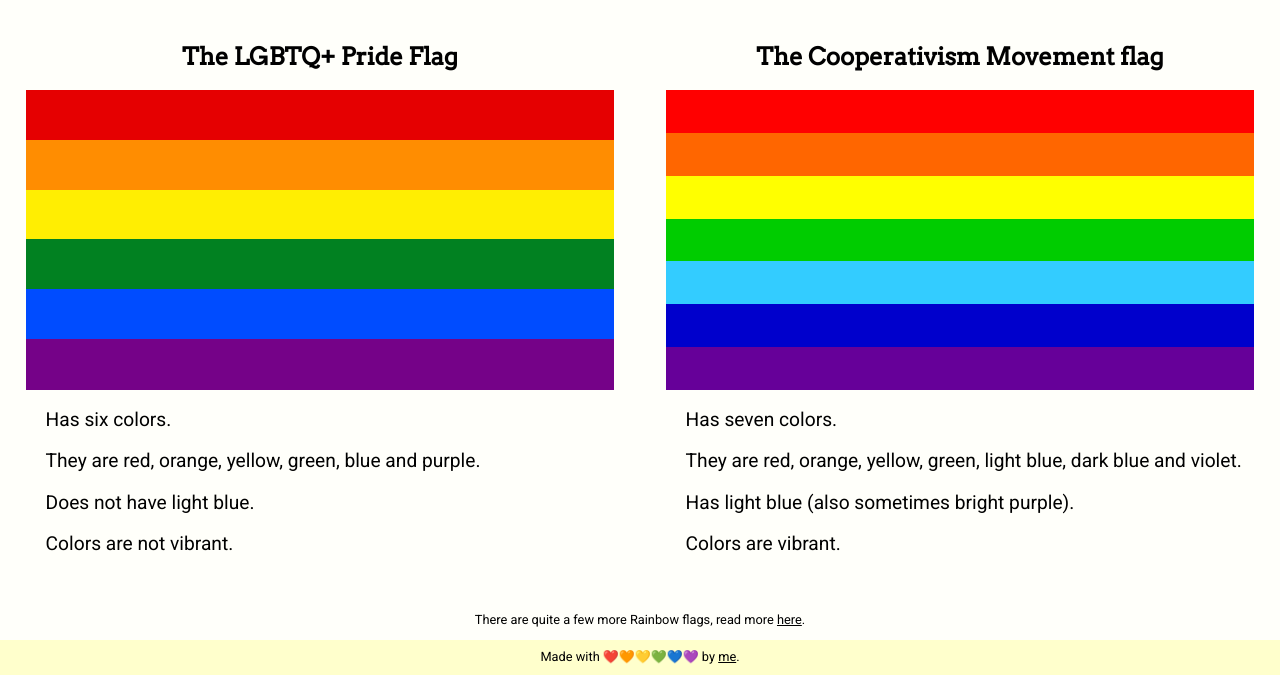
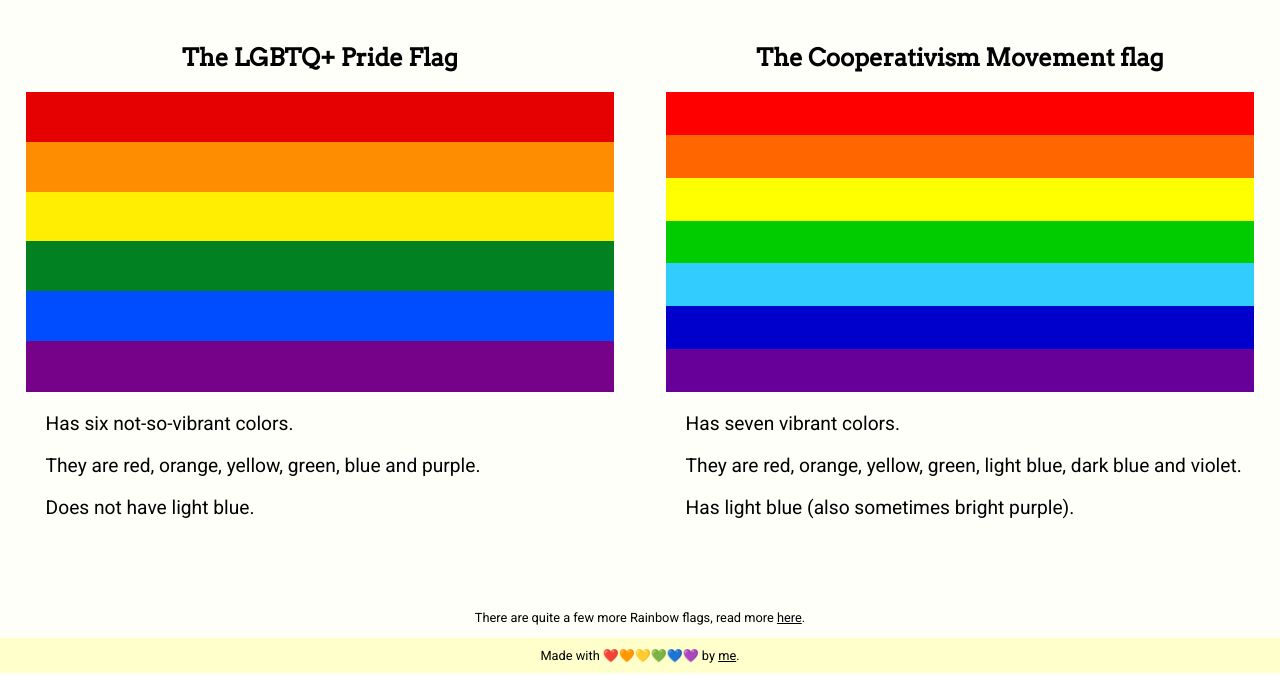
Before and after one commit to anabellaspinelli/pride-or-coop, a plain HTML site: page index.html in a window 1280 px wide. Shown: the part 127-802 px from the top of the page. Drawn offline with nearby package versions, Linux system fonts and the light colour scheme.

Commit message:
Removed unnecessary CSS link and fixed footer.

```diff
--- a/index.html
+++ b/index.html
@@ -50,10 +50,6 @@
 
     <!-- Styles -->
     <link
-      rel="stylesheet"
-      href="https://unpkg.com/purecss@1.0.0/build/pure-min.css"
-    />
-    <link
       href="https://fonts.googleapis.com/css?family=Arvo|Roboto&display=swap"
       rel="stylesheet"
     />
@@ -67,23 +63,21 @@
         <h2>The LGBTQ+ Pride Flag</h2>
         <div class="flag pride"></div>
         <section class="flag-details">
-          <p>Has six colors.</p>
+          <p>Has six not-so-vibrant colors.</p>
           <p>They are red, orange, yellow, green, blue and purple.</p>
           <p>Does not have light blue.</p>
-          <p>Colors are not vibrant.</p>
         </section>
       </section>
       <section id="coop">
         <h2>The Cooperativism Movement flag</h2>
         <div class="flag coop"></div>
         <section class="flag-details">
-          <p>Has seven colors.</p>
+          <p>Has seven vibrant colors.</p>
           <p>
             They are red, orange, yellow, green, light blue, dark blue and
             violet.
           </p>
           <p>Has light blue (also sometimes bright purple).</p>
-          <p>Colors are vibrant.</p>
         </section>
       </section>
     </div>
--- a/styles.css
+++ b/styles.css
@@ -1,13 +1,14 @@
 html,
 body {
   font-family: "Roboto", sans-serif;
+  background-color: #fffffa;
   height: 100%;
-  background-color: #fffffa;
 }
 
 body {
   display: flex;
   flex-direction: column;
+  margin: 0;
 }
 
 .content {
```
